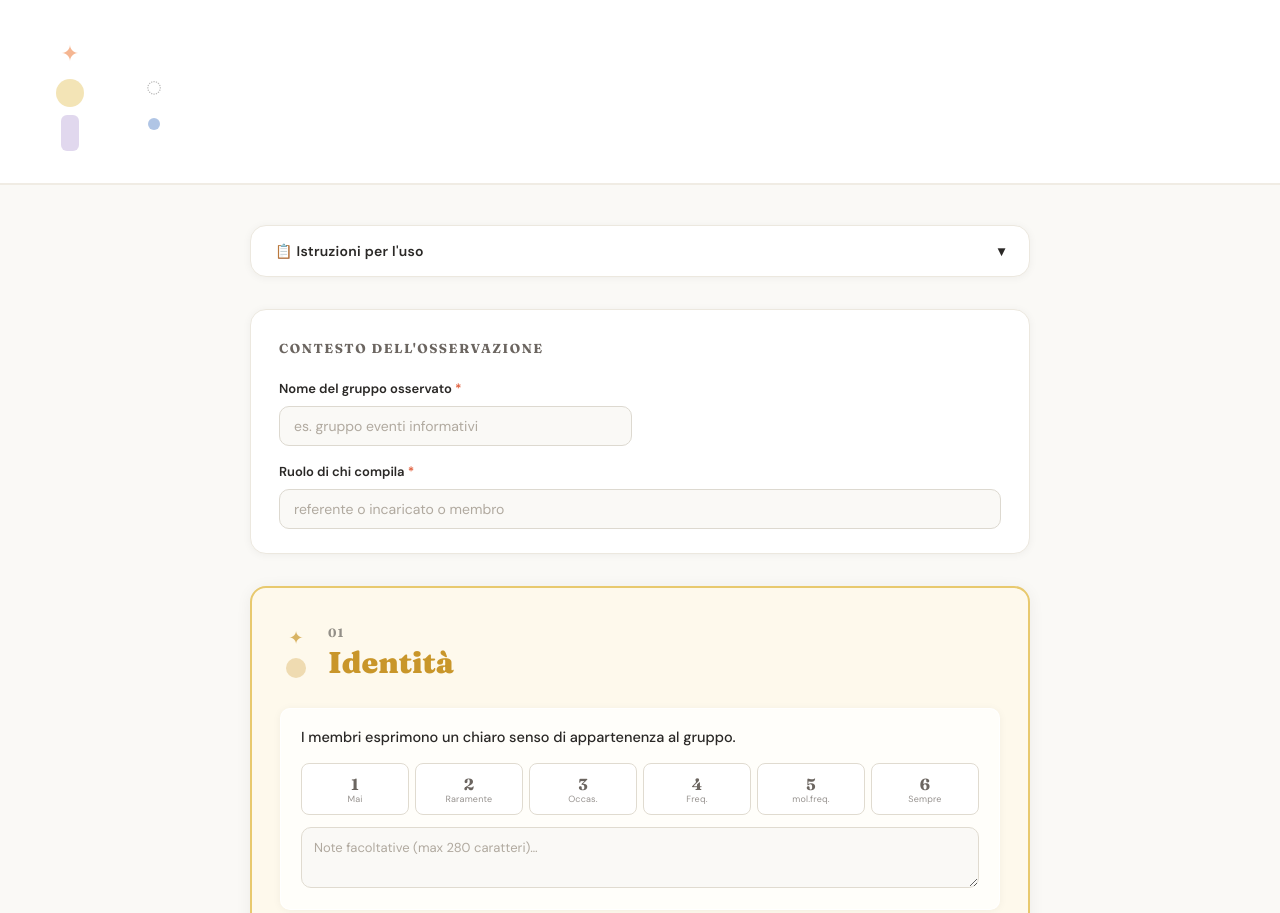
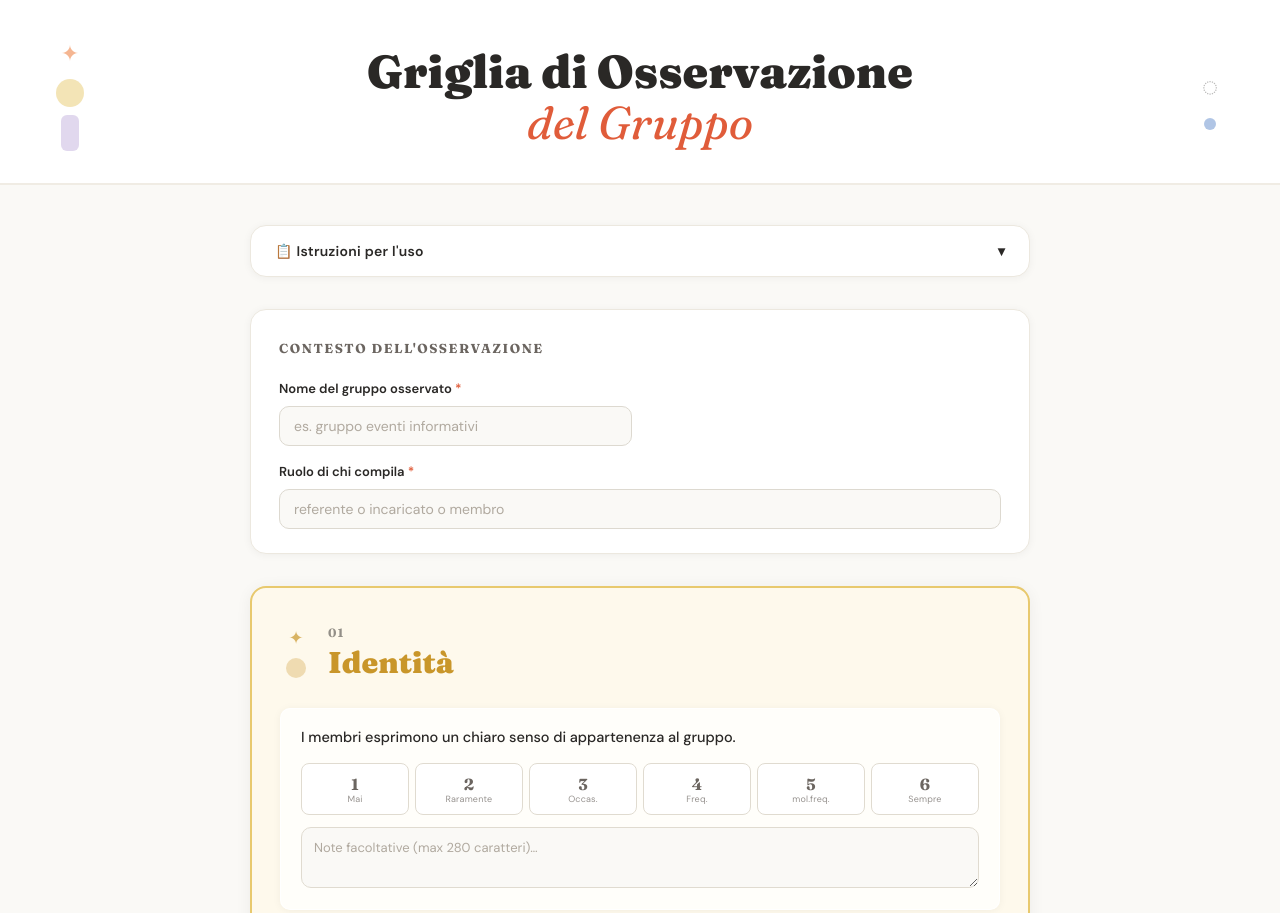
Before and after one commit to RenatoBenzi74/esercitazione-elementi-del-team, a website: page index.html in a window 1280 px wide. Shown: the top 913 px of the page. Drawn offline with Linux system fonts and the light colour scheme.

Commit message:
Update index.html

```diff
--- a/index.html
+++ b/index.html
@@ -17,6 +17,10 @@
       <span class="deco deco-circle"></span>
       <span class="deco deco-rect"></span>
     </div>
+    <div class="header-content">
+  <p class="header-label"></p>
+  <h1 class="header-title">Griglia di Osservazione<br><em>del Gruppo</em></h1>
+</div>
     <div class="header-deco right">
       <span class="deco deco-hex"></span>
       <span class="deco deco-spiral">◌</span>
```
